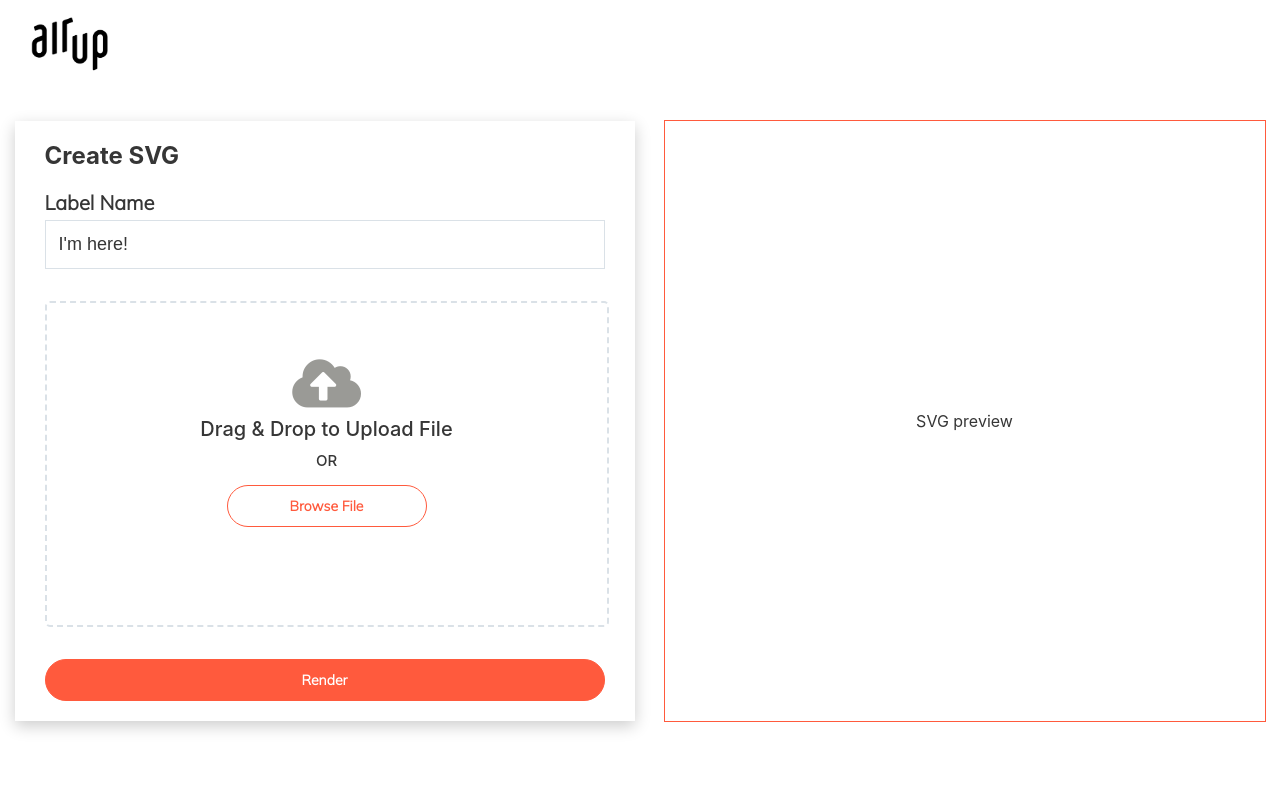
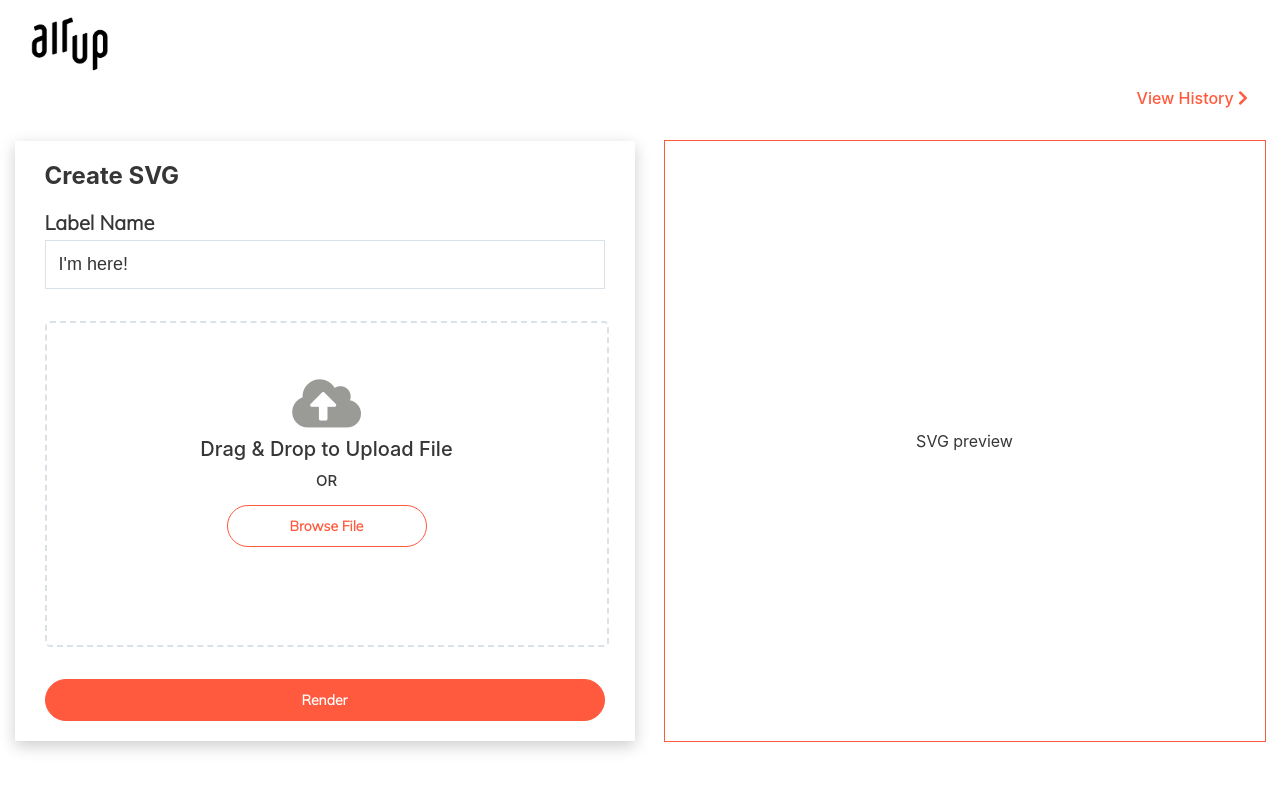
Before and after one commit to seemX17/point-of-inaccessibility, a React (Create React App) app: page / in a window 1280 px wide. Shown: the top 790 px of the page. Built offline with nearby package versions, Linux system fonts and the light colour scheme.

Commit message:
Route setup

```diff
--- a/package.json
+++ b/package.json
@@ -13,6 +13,7 @@
     "node-sass": "^6.0.1",
     "react": "^17.0.2",
     "react-dom": "^17.0.2",
+    "react-router-dom": "^5.3.0",
     "react-scripts": "4.0.3",
     "tinyqueue": "^2.0.3",
     "typescript": "^4.4.3",
@@ -41,5 +42,8 @@
       "last 1 firefox version",
       "last 1 safari version"
     ]
+  },
+  "devDependencies": {
+    "@types/react-router-dom": "^5.3.0"
   }
 }
--- a/src/App.tsx
+++ b/src/App.tsx
@@ -1,15 +1,33 @@
-import { AddPolygon } from 'components/AddPolygon'
+import { AddPolygon } from 'pages/AddPolygon'
 import logo from './assets/images/logo.png'
 import './assets/styles/App.scss'
+import {
+  BrowserRouter as Router,
+  Switch,
+  Route,
+  Link
+} from "react-router-dom";
+import { History } from 'pages/History';
+import NotFound from 'pages/NotFound';
 
 function App() {
   return (
+    <Router>
       <div className='App'>
         <header className='App-header'>
           <img src={logo} className='App-logo' alt='logo' />
         </header>
+        <Switch>
+          <Route exact path="/">
             <AddPolygon />
+          </Route>
+          <Route path="/history">
+            <History />
+          </Route>
+          <Route component={NotFound} />
+        </Switch>
       </div>
+    </Router>
   )
 }
 
--- a/src/assets/styles/App.scss
+++ b/src/assets/styles/App.scss
@@ -3,7 +3,6 @@
 @import './pages/add';
 
 .App {
-  text-align: center;
   color: $brand-primary;
 }
 
@@ -18,9 +17,20 @@
   align-items: flex-start;
   justify-content: center;
   padding: 1em;
-  margin-bottom: 2em;
 }
 
 .App-link {
-  color: $brand-link;
+  color: $brand-secondary;
+  text-decoration: none;
+  font-weight: 500;
+
+  &:hover {
+    color: #5f249f;
+  }
 }
+
+.App-navigation {
+  margin-bottom: 2em;
+  text-align: right;
+  padding-right: 2em;
+}
--- a/src/assets/styles/pages/_add.scss
+++ b/src/assets/styles/pages/_add.scss
@@ -2,6 +2,7 @@
     display: flex;
     justify-content: space-around;
     align-items: center;
+    flex-wrap: wrap;
 
     .title {
         margin-top: 0px;
--- a/src/components/AddPolygon.tsx
+++ b/src/pages/AddPolygon.tsx
@@ -1,4 +1,5 @@
 import React, { useState } from 'react';
+import { Link } from 'react-router-dom';
 import { listToMatrix } from 'utils/conversion';
 import { QuadTree } from 'utils/quadtree';
 
@@ -10,6 +11,7 @@ export function AddPolygon() {
     const [showError, setShowError] = useState(false);
     const [isActive, setIsActive] = useState(false);
 
+    //On file selection through Browse file
     const onFileChange = (event: any) => {
         //convert type file to svg element
         let reader = new FileReader()
@@ -26,6 +28,7 @@ export function AddPolygon() {
         setFileName(event?.target.files[0].name);
     }
 
+    //On click of Render button add label to SVG
     const render = () => {
         if (valid()) {
             assignLabel();
@@ -35,6 +38,7 @@ export function AddPolygon() {
         }
     }
 
+    //function to add label to the SVG
     const assignLabel = () => {
         //get SVG element
         let svgelement = document.getElementById("renderImage")?.querySelector("svg");
@@ -68,6 +72,7 @@ export function AddPolygon() {
         svgelement?.appendChild(text);
     }
 
+    //Validation
     const valid = () => {
         if (labelText != "" && file)
             return true
@@ -115,7 +120,11 @@ export function AddPolygon() {
         e.stopPropagation();
     };
 
-    return <div className="add-polygon-container">
+    return <>
+        <div className="App-navigation">
+            <Link to="/history" className="App-link"> View History <i className="fas fa-chevron-right"></i></Link>
+        </div>
+        <div className="add-polygon-container">
             <div className="form" >
                 <h2 className="title">Create SVG</h2>
                 <div className="label-input">
@@ -141,4 +150,6 @@ export function AddPolygon() {
                 SVG preview
             </div>
         </div>
+    </>
+
 }
--- /dev/null
+++ b/src/pages/History.tsx
@@ -0,0 +1,9 @@
+import { Link } from "react-router-dom";
+
+export function History() {
+    return <div>
+        <div className="App-navigation">
+            <Link to="/" className="App-link">  <i className="fas fa-chevron-left"></i> Add new</Link>
+        </div>
+    </div>
+}
--- /dev/null
+++ b/src/pages/NotFound.tsx
@@ -0,0 +1,13 @@
+import React from 'react';
+import { Link } from 'react-router-dom';
+
+const NotFound = () => (
+  <div>
+    <h1>404 - Not Found!</h1>
+    <Link to="/">
+      Go Home
+    </Link>
+  </div>
+);
+
+export default NotFound;
```
Also changed, not shown: 1 other file (tests, documents, lock files or other folders). Lines whose indentation alone changed are shown as unchanged.
